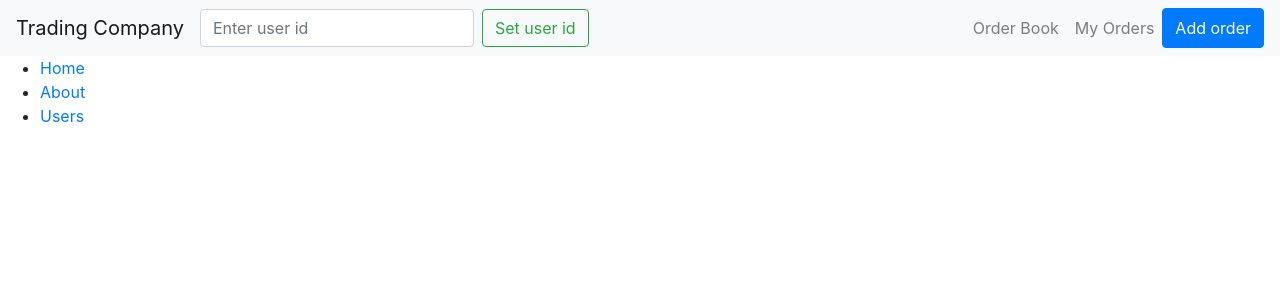
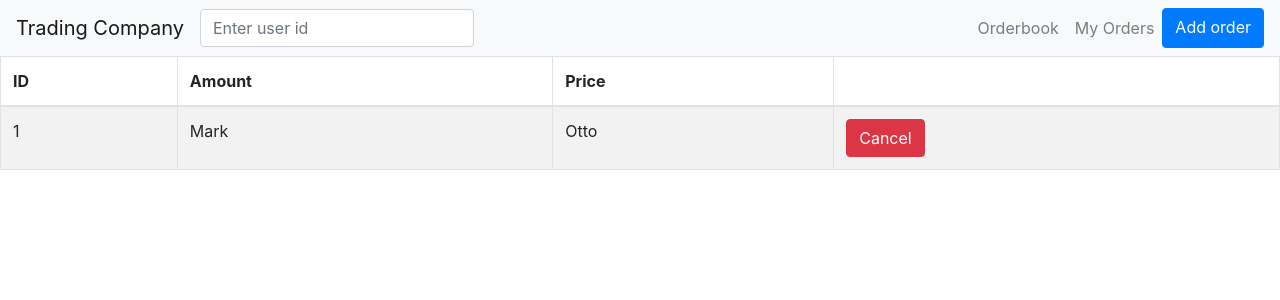
Before and after one commit to indie-rok/diversify-test, a React (Create React App) app in the folder frontend/: page /orders in a window 1280 px wide. Shown: the top 300 px of the page. Built offline with nearby package versions, Linux system fonts and the light colour scheme.

Commit message:
added order book and my orders

```diff
--- a/frontend/src/App.js
+++ b/frontend/src/App.js
@@ -1,37 +1,29 @@
-import { BrowserRouter as Router, Switch, Route, Link } from "react-router-dom";
+import { BrowserRouter as Router, Switch, Route } from "react-router-dom";
 import "bootstrap/dist/css/bootstrap.min.css";
 
 import Menu from "./components/Menu";
+
+import OrderBook from "./screens/OrderBook";
+import MyOrders from "./screens/MyOrders";
 
 export default function App() {
   return (
     <Router>
       <Menu />
 
-      <div>
-        <nav>
-          <ul>
-            <li>
-              <Link to="/">Home</Link>
-            </li>
-            <li>
-              <Link to="/about">About</Link>
-            </li>
-            <li>
-              <Link to="/users">Users</Link>
-            </li>
-          </ul>
-        </nav>
-
+      <>
         <Switch>
-          <Route path="/about">
-            <h2>About</h2>
+          <Route path="/" exact>
+            <OrderBook />
           </Route>
-          <Route path="/users">
-            <h2>Users</h2>
+          <Route path="/orders">
+            <MyOrders />
+          </Route>
+          <Route path="/add_order">
+            <h2>add order</h2>
           </Route>
         </Switch>
-      </div>
+      </>
     </Router>
   );
 }
--- a/frontend/src/components/Menu/index.js
+++ b/frontend/src/components/Menu/index.js
@@ -1,5 +1,5 @@
 import { Navbar, Nav, Form, FormControl, Button } from "react-bootstrap";
-
+import { Link } from "react-router-dom";
 export default function Menu() {
   return (
     <Navbar bg="light" expand="lg">
@@ -12,12 +12,17 @@ export default function Menu() {
             placeholder="Enter user id"
             className="mr-sm-2"
           />
-          <Button variant="outline-success">Set user id</Button>
         </Form>
         <Nav className="ml-auto">
-          <Nav.Link href="#home">Order Book</Nav.Link>
-          <Nav.Link href="#link">My Orders</Nav.Link>
-          <Button variant="primary">Add order</Button>
+          <Nav.Link as={Link} to="/">
+            Orderbook
+          </Nav.Link>
+          <Nav.Link as={Link} to="/orders">
+            My Orders
+          </Nav.Link>
+          <Button as={Link} to="/add_order" variant="primary">
+            Add order
+          </Button>
         </Nav>
       </Navbar.Collapse>
     </Navbar>
--- /dev/null
+++ b/frontend/src/screens/MyOrders/index.js
@@ -0,0 +1,26 @@
+import { Table, Button } from "react-bootstrap";
+
+export default function MyOrders() {
+  return (
+    <Table striped bordered hover>
+      <thead>
+        <tr>
+          <th>ID</th>
+          <th>Amount</th>
+          <th>Price</th>
+          <th></th>
+        </tr>
+      </thead>
+      <tbody>
+        <tr>
+          <td>1</td>
+          <td>Mark</td>
+          <td>Otto</td>
+          <td>
+            <Button variant="danger">Cancel</Button>
+          </td>
+        </tr>
+      </tbody>
+    </Table>
+  );
+}
--- a/frontend/src/screens/OrderBook/index.js
+++ b/frontend/src/screens/OrderBook/index.js
@@ -1,9 +1,43 @@
-import React from 'react'
+import { Container, Row, Col } from "react-bootstrap";
 
-export default function OrderBook() {
-    return (
-        <div>
-            OrderBook
-        </div>
-    )
+import {
+  XYPlot,
+  AreaSeries,
+  VerticalGridLines,
+  HorizontalGridLines,
+  XAxis,
+  YAxis,
+} from "react-vis";
+
+const data = [
+  { x: 1, y: 1 },
+  { x: 2, y: 2 },
+  { x: 3, y: 3 },
+  { x: 4, y: 4 },
+  { x: 5, y: 5 },
+  { x: 6, y: 6 },
+  { x: 7, y: 7 },
+  { x: 8, y: 8 },
+  { x: 9, y: 9 },
+];
+
+export default function App() {
+  return (
+    <Container>
+      <Row>
+        <Col>
+          <h1>Orderbook for Stock</h1>
+        </Col>
+      </Row>
+      <Row>
+        <XYPlot height={500} width={500}>
+          <VerticalGridLines />
+          <HorizontalGridLines />
+          <XAxis />
+          <YAxis />
+          <AreaSeries data={data} />
+        </XYPlot>
+      </Row>
+    </Container>
+  );
 }
--- a/package.json
+++ b/package.json
@@ -2,6 +2,7 @@
   "dependencies": {
     "bootstrap": "^4.6.0",
     "react-bootstrap": "^1.5.2",
-    "react-router-dom": "^5.2.0"
+    "react-router-dom": "^5.2.0",
+    "react-vis": "^1.11.7"
   }
 }
```
Also changed, not shown: 1 other file (tests, documents, lock files or other folders).
